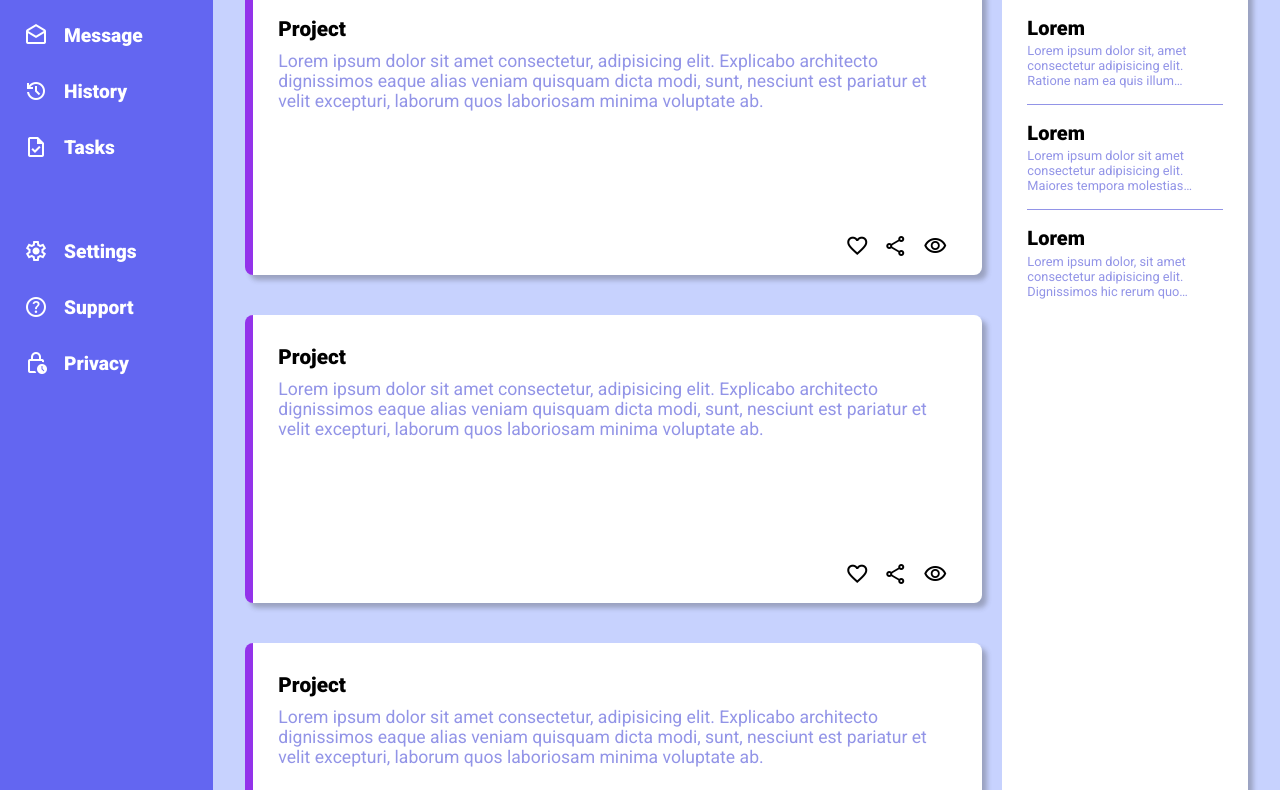
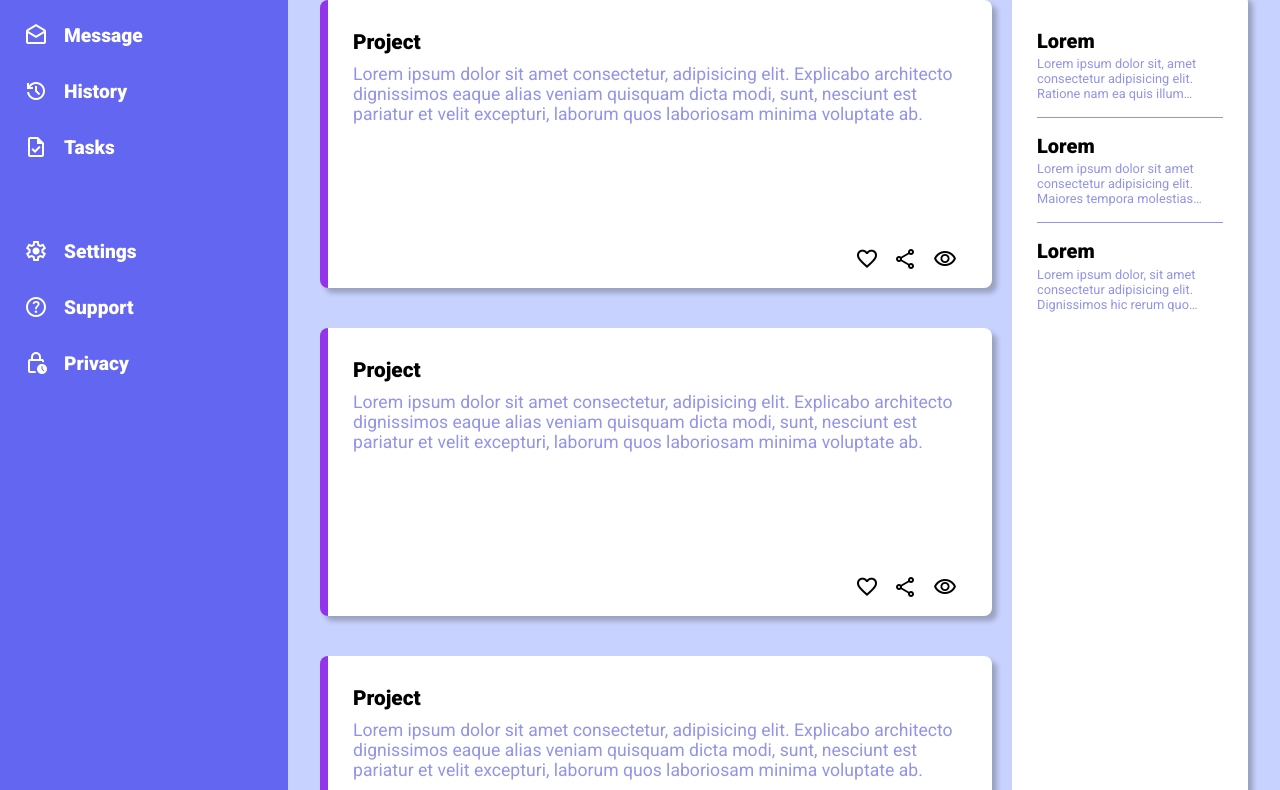
Before and after one commit to LuGodi/admin-dashboard, a plain HTML site: page index.html in a window 1280 px wide. Shown: the part 234-1024 px from the top of the page. Drawn offline with nearby package versions, Linux system fonts and the light colour scheme.

Commit message:
fix: grid project alignment and sidebar max size cap

```diff
--- a/styles.css
+++ b/styles.css
@@ -17,7 +17,7 @@
 
 .wrapper {
   display: grid;
-  grid-template-columns: 2fr 10fr;
+  grid-template-columns: minmax(min-content, 18rem) 10fr;
   grid-template-areas:
     "sidebar navigation"
     "sidebar main-container";
@@ -149,6 +149,8 @@
 .main-left-container {
   flex-grow: 1;
   grid-area: main-left-container;
+  display: grid;
+  grid-template-rows: min-content auto;
 }
 .header-main-container {
   margin-bottom: 1rem;
```
